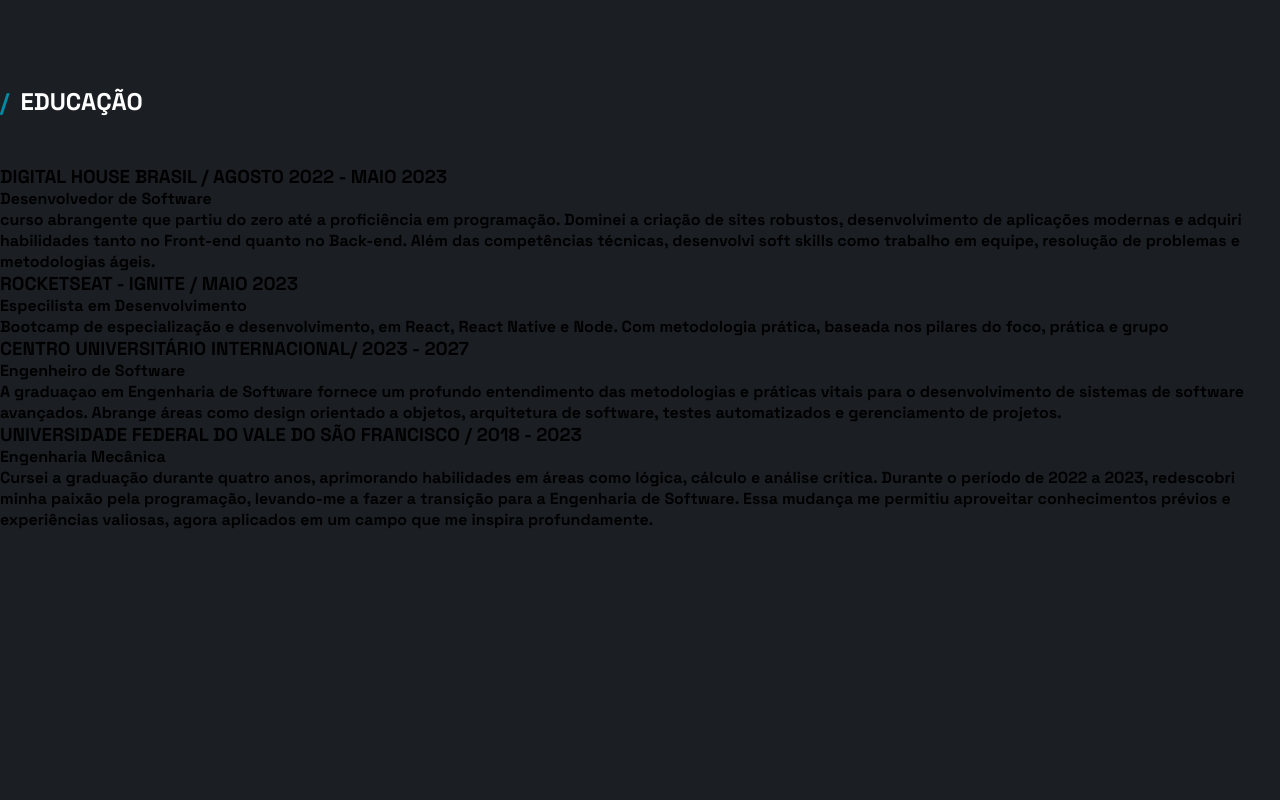
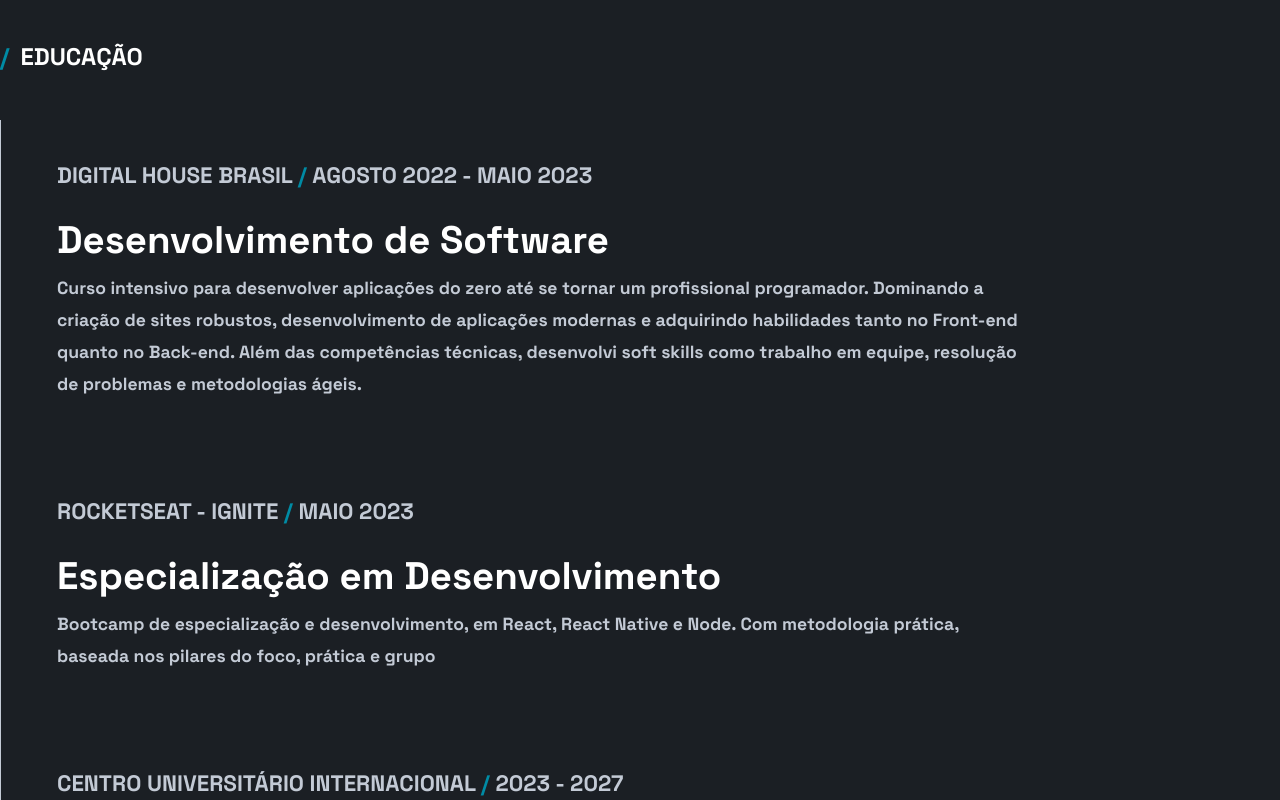
Before and after one commit to tiagosvieira10/my-portfolio, a Next.js app: page /sobre in a window 1280 px wide. Shown: the part 1800-2600 px from the top of the page. Before the commit the page ends 2330 px from the top, so only its background shows below. Built offline with nearby package versions, Linux system fonts and the light colour scheme.

Commit message:
pagina sobre pronta

```diff
--- a/src/pages/sobre.tsx
+++ b/src/pages/sobre.tsx
@@ -10,7 +10,7 @@
         <HistoryContainer>
           <div></div>
           <h1>Que bom ter você por aqui, eu sou Tiago Vieira</h1>
-          <span>Minha trajetória na programação teve início em 2018, quando dei os primeiros passos no mundo da lógica de programação e em C++. Após uma pausa para cursar Engenharia Mecânica na Universidade Federal do Vale do São Francisco, retomei meu percurso no início de 2022. Foi nesse momento que redescobri meu fascínio pelo universo do JavaScript e suas incríveis possibilidades</span>
+          <span>Minha trajetória na programação teve início em 2018, quando dei os primeiros passos no mundo da lógica de programação e em C++. Após uma pausa para cursar Engenharia na Universidade Federal do Vale do São Francisco, retomei meu percurso no início de 2022. Foi nesse momento que redescobri meu fascínio pelo universo do JavaScript e suas incríveis possibilidades</span>
         </HistoryContainer>
 
         <Image src= {fotoPerfil} width={190} height={190} alt="" />
@@ -69,25 +69,25 @@
         <p> <span>/</span> EDUCAÇÃO </p>
         <CardEducation>
           <Education>
-            <h3>DIGITAL HOUSE BRASIL <strong>/</strong> AGOSTO 2022 - MAIO 2023</h3>
-            <h1>Desenvolvedor de Software</h1>
-            <h4>curso abrangente que partiu do zero até a proficiência em programação. Dominei a criação de sites robustos, desenvolvimento de aplicações modernas e adquiri habilidades tanto no Front-end quanto no Back-end. Além das competências técnicas, desenvolvi soft skills como trabalho em equipe, resolução de problemas e metodologias ágeis.</h4>
+            <h3>DIGITAL HOUSE BRASIL <strong> /</strong> AGOSTO 2022 - MAIO 2023</h3>
+            <h1>Desenvolvimento de Software</h1>
+            <h4>Curso intensivo para desenvolver aplicações do zero até se tornar um profissional programador. Dominando a criação de sites robustos, desenvolvimento de aplicações modernas e adquirindo habilidades tanto no Front-end quanto no Back-end. Além das competências técnicas, desenvolvi soft skills como trabalho em equipe, resolução de problemas e metodologias ágeis.</h4>
           </Education>
 
           <Education>
-            <h3>ROCKETSEAT - IGNITE <strong>/</strong> MAIO 2023</h3>
-            <h1>Especilista em Desenvolvimento</h1>
+            <h3>ROCKETSEAT - IGNITE <strong> /</strong> MAIO 2023</h3>
+            <h1>Especialização em Desenvolvimento</h1>
             <h4>Bootcamp de especialização e desenvolvimento, em React, React Native e Node. Com metodologia prática, baseada nos pilares do foco, prática e grupo</h4>
           </Education>
 
           <Education>
-            <h3>CENTRO UNIVERSITÁRIO INTERNACIONAL<strong>/</strong> 2023 - 2027 </h3>
-            <h1>Engenheiro de Software</h1>
-            <h4>A graduaçao em Engenharia de Software fornece um profundo entendimento das metodologias e práticas vitais para o desenvolvimento de sistemas de software avançados. Abrange áreas como design orientado a objetos, arquitetura de software, testes automatizados e gerenciamento de projetos.</h4>
+            <h3>CENTRO UNIVERSITÁRIO INTERNACIONAL<strong> /</strong> 2023 - 2027 </h3>
+            <h1>Engenharia de Software</h1>
+            <h4>A graduação em Engenharia de Software fornece um profundo entendimento das metodologias e práticas vitais para o desenvolvimento de sistemas de software avançados. Abrange áreas como design orientado a objetos, arquitetura de software, testes automatizados e gerenciamento de projetos.</h4>
           </Education>
 
           <Education>
-            <h3>UNIVERSIDADE FEDERAL DO VALE DO SÃO FRANCISCO <strong>/</strong> 2018 - 2023 </h3>
+            <h3>UNIVERSIDADE FEDERAL DO VALE DO SÃO FRANCISCO <strong> /</strong> 2018 - 2023 </h3>
             <h1>Engenharia Mecânica</h1>
             <h4>Cursei a graduação durante quatro anos, aprimorando habilidades em áreas como lógica, cálculo e análise crítica. Durante o período de 2022 a 2023, redescobri minha paixão pela programação, levando-me a fazer a transição para a Engenharia de Software. Essa mudança me permitiu aproveitar conhecimentos prévios e experiências valiosas, agora aplicados em um campo que me inspira profundamente.</h4>
           </Education>
--- a/src/styles/pages/sobre.ts
+++ b/src/styles/pages/sobre.ts
@@ -107,9 +107,34 @@
 })
 
 export const CardEducation = styled('section', {
+  borderLeft: '1px solid $corFonte',
+  padding: '0 2rem',
 
 })
 
 export const Education = styled('section', {
+  marginBottom: '2rem',
+  padding: '1.5rem',
+  lineHeight: '4rem',
 
+  maxWidth: '80%',
+
+  h3:{
+    fontSize: '1.4rem',
+    color: '$corFonte',
+    strong:{
+      color: '$corSecundaria'
+    }
+  },
+
+  h1:{
+    fontSize: '2.4rem',
+    color: 'white'
+  },
+
+  h4: {
+    fontSize: '1.1rem',
+    color: '$corFonte',
+    lineHeight: '2rem'
+  }
 })
```
